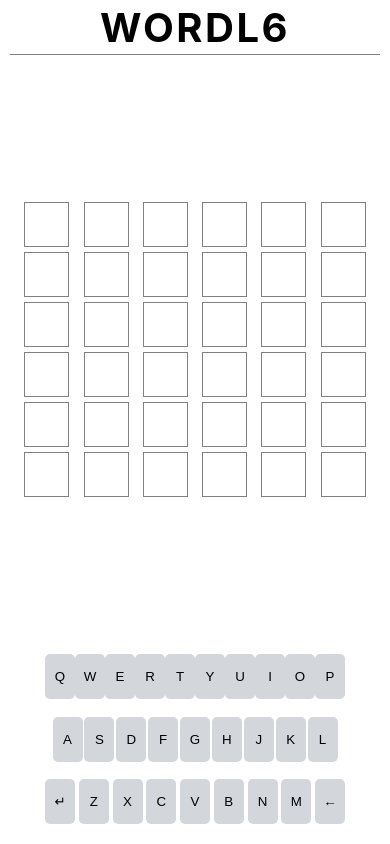
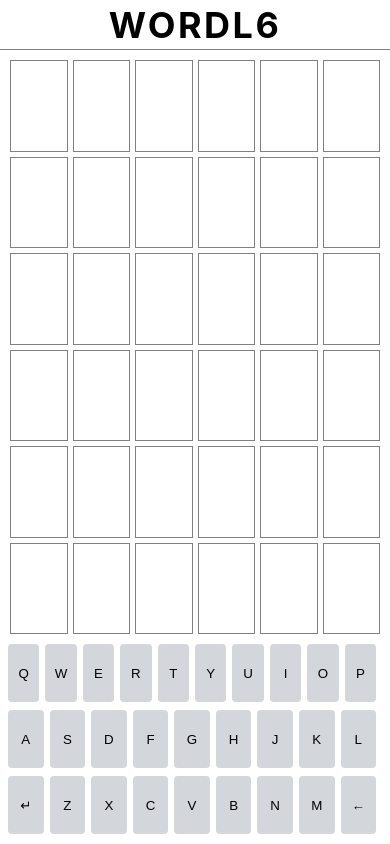
Before and after one commit to TheThomasY/wordl6, a Next.js app: page / in a window 390 px wide. Built offline with nearby package versions, Linux system fonts and the light colour scheme.

Commit message:
fix: fixed small screen width behaviour, grid now shrinks, messy on desktop still

```diff
--- a/components/GameBoard/GameBoard.module.scss
+++ b/components/GameBoard/GameBoard.module.scss
@@ -1,12 +1,14 @@
 .gameBoard {
   display: flex;
   justify-content: center;
-  align-items: center;
+  overflow-x: hidden;
+  overflow-y: hidden;
   flex-grow: 1;
 }
 
 .gameGrid {
-  width: 100%;
+  width: 50vh;
+  height: 100%;
   display: grid;
   grid-template-rows: repeat(6, 1fr);
   grid-gap: 0.5rem;
--- a/components/GameBoard/Row.module.scss
+++ b/components/GameBoard/Row.module.scss
@@ -1,4 +1,5 @@
 .row {
+  height: 100%;
   display: grid;
   grid-template-columns: repeat(6, 1fr);
   grid-gap: 0.5rem;
@@ -6,7 +7,7 @@
 
 .tile {
   margin: 0 auto;
-  width: 4.5rem;
-  height: 4.5rem;
+  height: 100%;
+  width: 100%;
   border: 1px solid gray;
 }
--- a/components/Header/Header.module.scss
+++ b/components/Header/Header.module.scss
@@ -1,5 +1,5 @@
 .header {
-  padding: 0.25rem;
+  height: 5rem;
   display: flex;
   justify-content: space-between;
   align-items: center;
@@ -8,7 +8,7 @@
 
 .title {
   margin: 0 auto;
-  font-size: 4rem;
+  font-size: 3.6rem;
   text-transform: uppercase;
   letter-spacing: 0.25rem;
 }
--- a/components/Keyboard/Key.js
+++ b/components/Keyboard/Key.js
@@ -3,9 +3,5 @@ import React from 'react';
 import styles from './Key.module.scss';
 
 export default function Key(props) {
-  return (
-    <div>
-      <button className={styles.key}>{props.keyVal}</button>
-    </div>
-  );
+  return <button className={styles.key}>{props.keyVal}</button>;
 }
--- a/components/Keyboard/Key.module.scss
+++ b/components/Keyboard/Key.module.scss
@@ -1,11 +1,12 @@
 .key {
-  width: 3rem;
-  padding: 1.5rem 1rem;
-  border-radius: 0.5rem;
+  height: 5.8rem;
+  margin-right: 0.6rem;
+  border-radius: 0.4rem;
+  text-transform: uppercase;
+  border: none;
+  background-color: #d3d6da;
   display: flex;
   justify-content: center;
   align-items: center;
-  text-transform: uppercase;
-  border: none;
-  background-color: #d3d6da;
+  flex: 1;
 }
--- a/components/Keyboard/Keyboard.js
+++ b/components/Keyboard/Keyboard.js
@@ -16,7 +16,7 @@ export default function Keyboard() {
           <Key key={keyVal} keyVal={keyVal} />
         ))}
       </div>
-      <div className={styles.secondRow}>
+      <div className={styles.row}>
         {letters2.map((keyVal) => (
           <Key key={keyVal} keyVal={keyVal} />
         ))}
--- a/components/Keyboard/Keyboard.module.scss
+++ b/components/Keyboard/Keyboard.module.scss
@@ -1,23 +1,11 @@
 .keyboard {
+  display: block;
   height: 20rem;
-  margin: 0 auto;
-  padding: 1rem 0 2rem 0;
-  display: flex;
-  flex-direction: column;
-  justify-content: space-between;
+  margin: 0 0.8rem;
 }
 
 .row {
   width: 100%;
+  margin-bottom: 0.8rem;
   display: flex;
-  justify-content: space-between;
-  align-items: center;
 }
-
-.secondRow {
-  width: 95%;
-  margin: 0 auto;
-  display: flex;
-  justify-content: space-between;
-  align-items: center;
-}
--- a/styles/Home.module.scss
+++ b/styles/Home.module.scss
@@ -1,8 +1,5 @@
 .container {
-  width: 95%;
-  max-width: 40rem;
-  margin: 0 auto;
-  min-height: 100vh;
+  height: 100%;
   display: flex;
   flex-direction: column;
 }
--- a/styles/globals.css
+++ b/styles/globals.css
@@ -30,3 +30,7 @@ a {
   padding: 0;
   margin: 0;
 }
+
+#__next {
+  height: 100%;
+}
```
